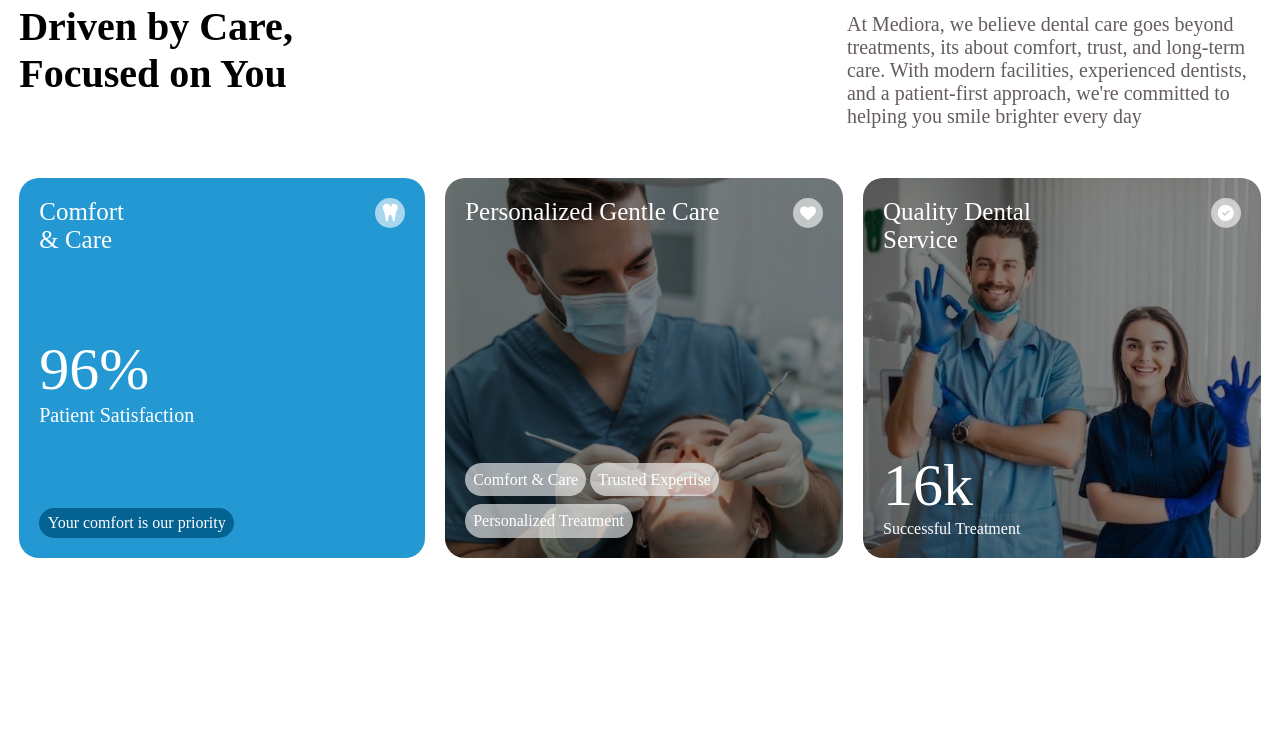
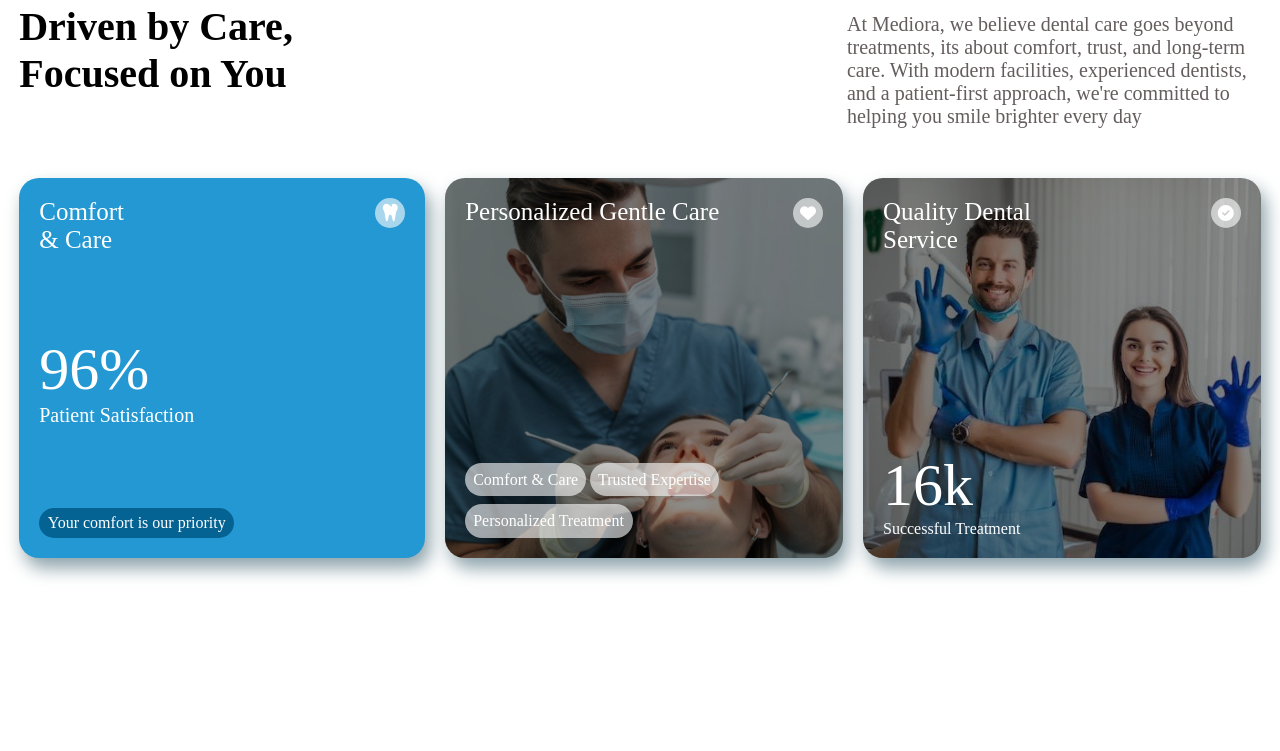
Before and after one commit to Adedejijohn11/Mediora-Dental-Clinic, a plain HTML site: page index.html in a window 1280 px wide. Shown: the part 849-1600 px from the top of the page. Drawn offline with Linux system fonts and the light colour scheme.

Commit message:
fix the hero image and section 1 cards

```diff
--- a/components/_header.scss
+++ b/components/_header.scss
@@ -165,7 +165,7 @@ header {
     }
 
     @include xl {
-      height: 580px;
+      height: 575px;
       margin-top: 0;
     }
 
--- a/components/_mixins.scss
+++ b/components/_mixins.scss
@@ -34,6 +34,7 @@
   color: white;
   display: flex;
   flex-direction: column;
+  box-shadow: 5px 10px 18px rgb(140, 162, 170);
 
   @include md {
     height: 300px;
```
Also changed, not shown: style.css, 1 other file.
